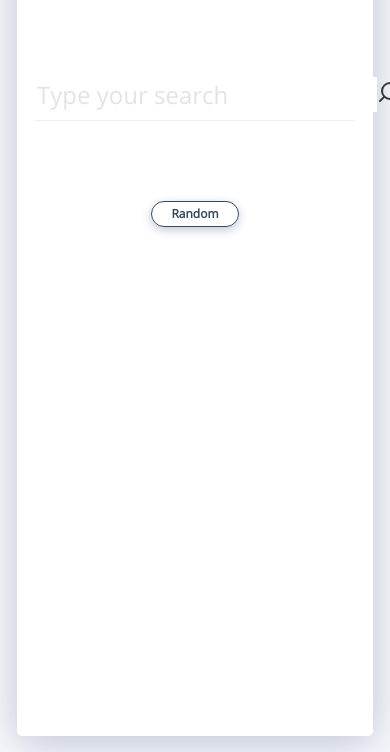
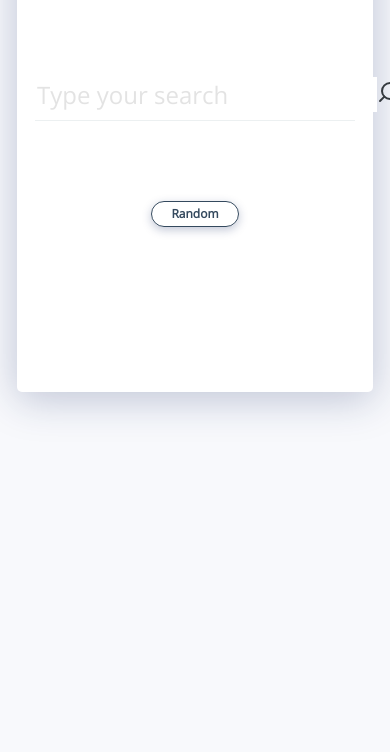
Before and after one commit to patrickxrivera/Wiki-Search, a website: page index.html in a window 390 px wide. Shown: the part 220-972 px from the top of the page. After the commit the page ends 844 px from the top, so only its background shows below. Drawn offline with nearby package versions, Linux system fonts and the light colour scheme.

Commit message:
Fixed mobile layout v2

```diff
--- a/styles/layout.css
+++ b/styles/layout.css
@@ -3,7 +3,7 @@
 .main-container {
   width: 95%;
   margin: 1rem auto;
-  min-height: 100vh;
+  min-height: 500px;
   padding: 3rem 0;
   border-radius: 5px;
 }
```
